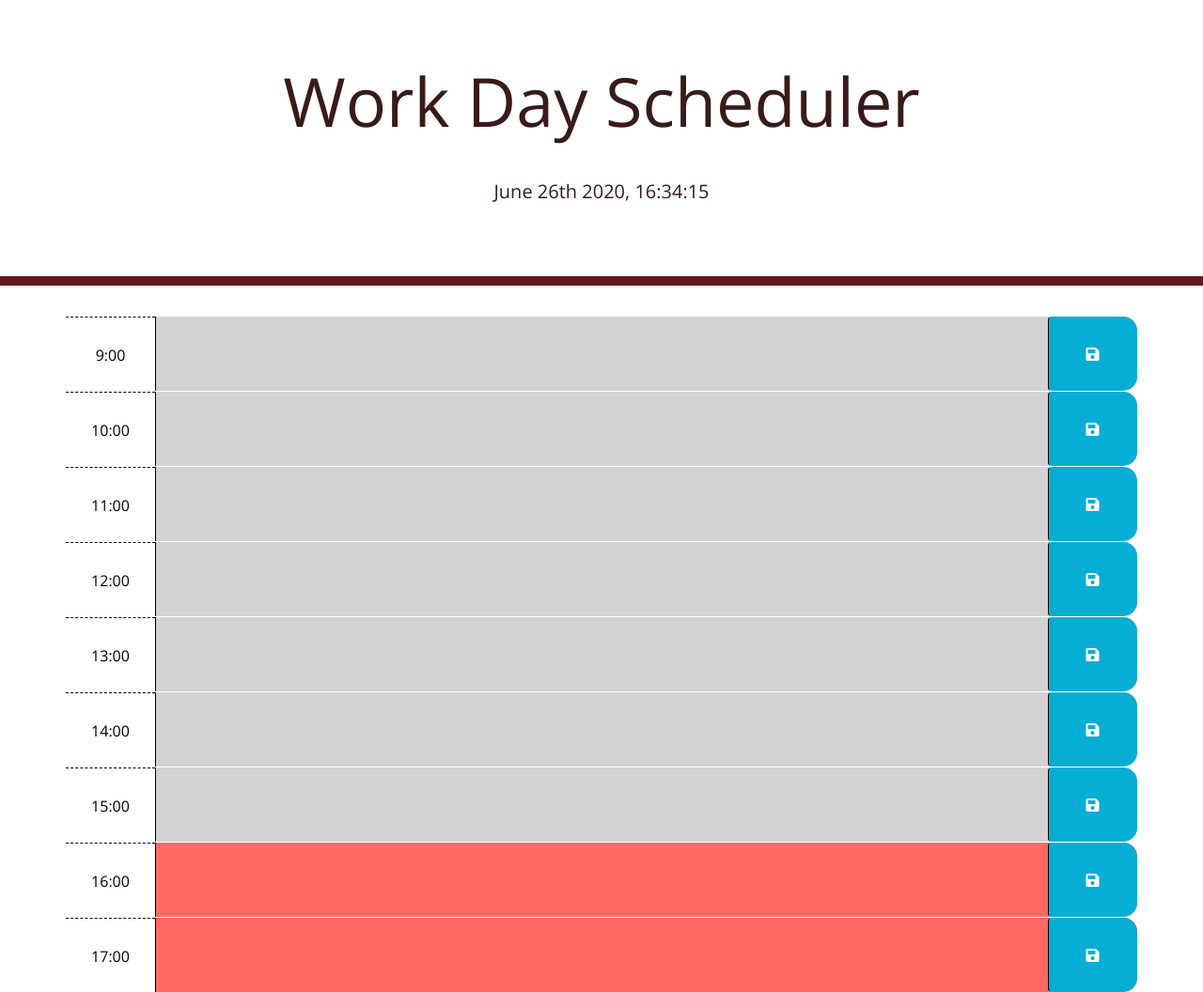
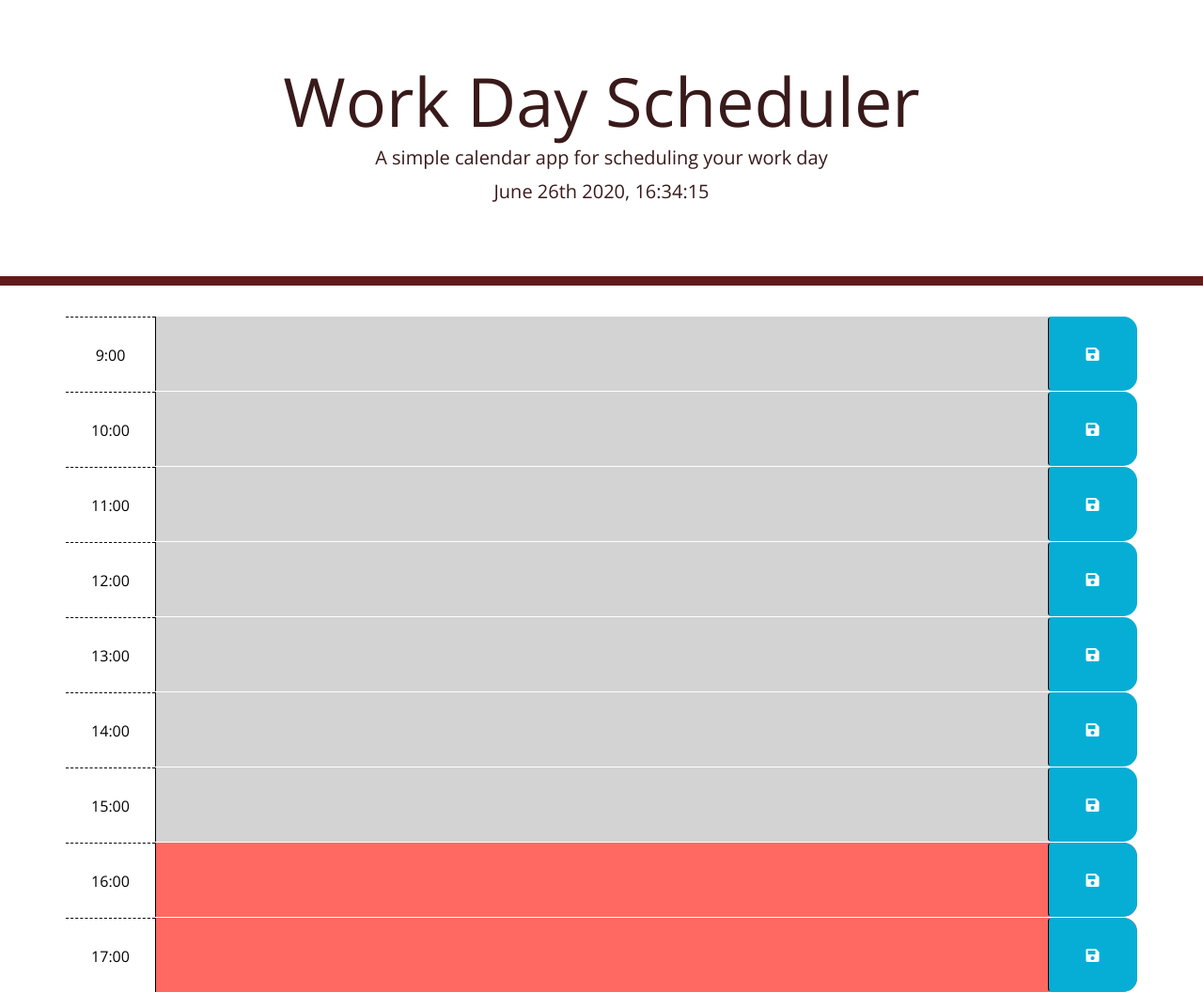
Before and after one commit to Mattmoe1/Work-Day-Schedular, a plain HTML site: page index.html in a window 1280 px wide. Shown: the whole page at 94% size. Drawn offline with nearby package versions, Linux system fonts and the light colour scheme.

Commit message:
just noticed that text went missing (fixed)

```diff
--- a/index.html
+++ b/index.html
@@ -24,7 +24,7 @@
   <body>
     <header class="jumbotron">
       <h1 class="display-3">Work Day Scheduler</h1>
-      <p class="text-white font-bold lead">A simple calendar app for scheduling your work day</p>
+      <p class="text-black font-bold lead">A simple calendar app for scheduling your work day</p>
       <p id="currentDay" class="text-grey font-bold lead"></p>
     </header>
     <div class="container">
```
Also changed, not shown: 1 other file.
